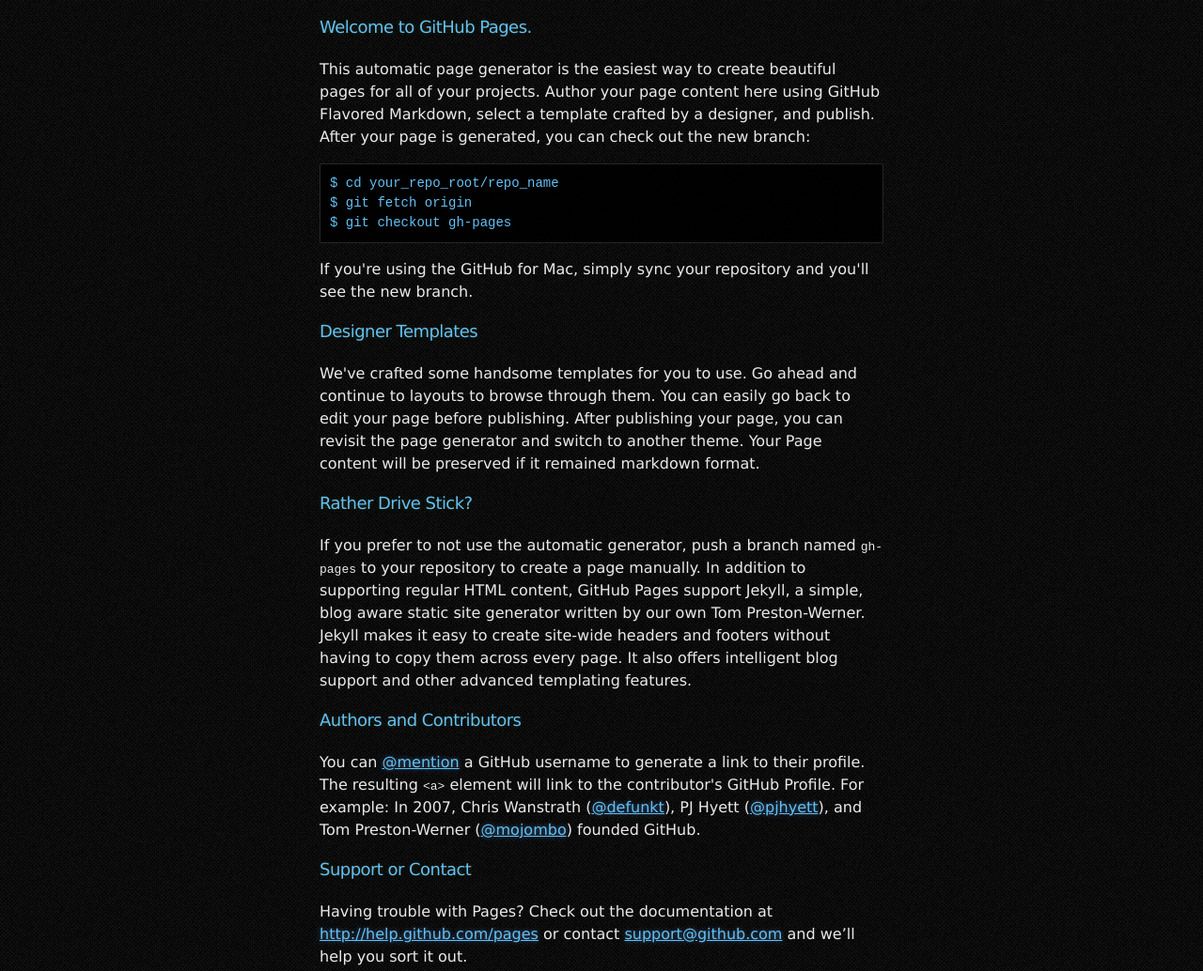
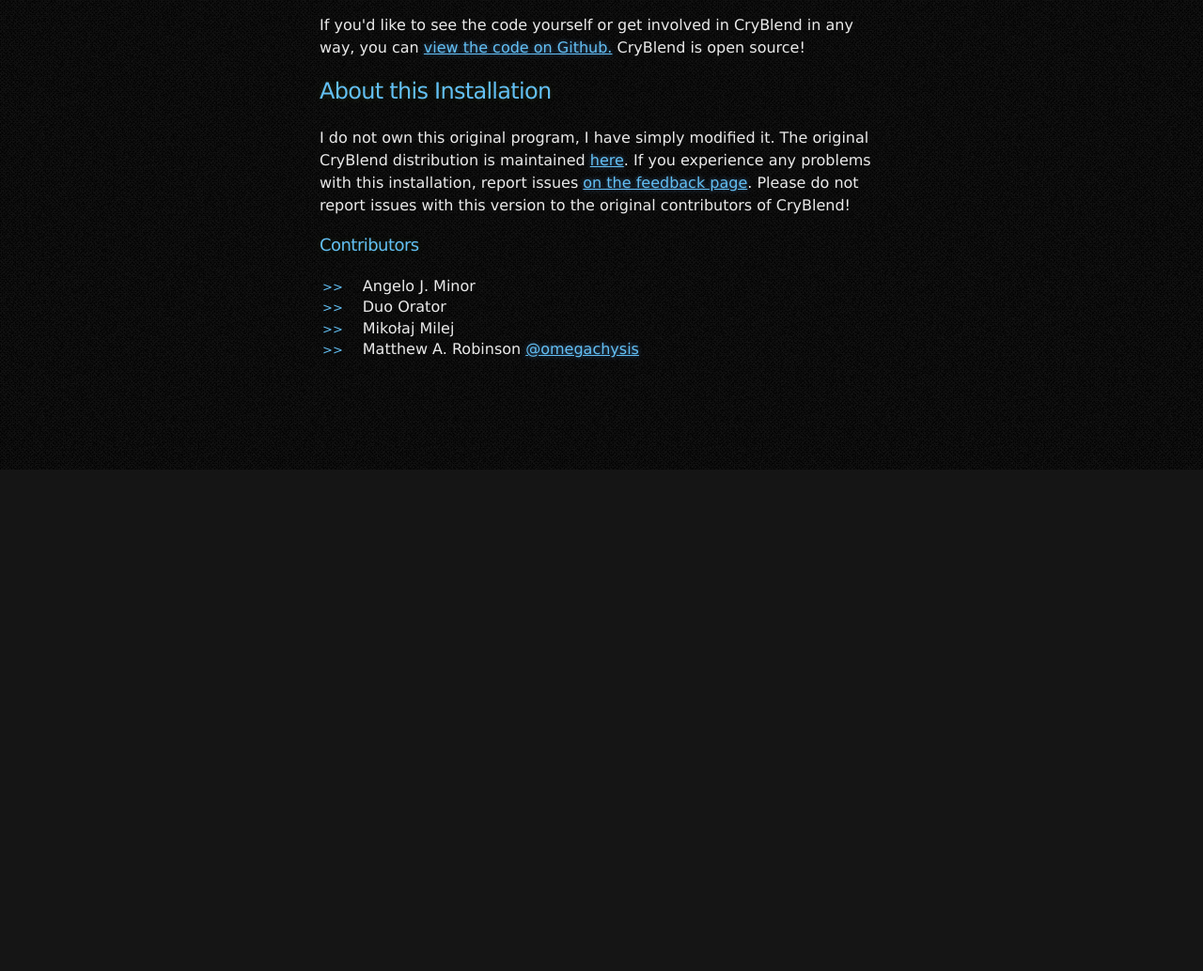
Before and after one commit to omegachysis/cryblend, a plain HTML site: page index.html in a window 1280 px wide. Shown: the part 300-1334 px from the top of the page at 94% size. After the commit the page ends 800 px from the top, so only its background shows below. Drawn offline with Linux system fonts and the light colour scheme.

Commit message:
Major page updates

```diff
--- a/index.html
+++ b/index.html
@@ -26,42 +26,30 @@
       </div>
     </header>
 
-    <div class="container">
-      <section id="main_content">
-        <h3>
-<a name="welcome-to-github-pages" class="anchor" href="#welcome-to-github-pages"><span class="octicon octicon-link"></span></a>Welcome to GitHub Pages.</h3>
+<div class="container">
+<section id="main_content">
 
-<p>This automatic page generator is the easiest way to create beautiful pages for all of your projects. Author your page content here using GitHub Flavored Markdown, select a template crafted by a designer, and publish. After your page is generated, you can check out the new branch:</p>
+<p>If you'd like to see the code yourself or get involved in CryBlend in any way, you can
+<a href="https://github.com/omegachysis/cryblend">view the code on Github.</a>
+CryBlend is open source!</p>
 
-<pre><code>$ cd your_repo_root/repo_name
-$ git fetch origin
-$ git checkout gh-pages
-</code></pre>
+<h2>About this Installation</h2>
 
-<p>If you're using the GitHub for Mac, simply sync your repository and you'll see the new branch.</p>
+<p>I do not own this original program, I have simply modified it.  The original CryBlend distribution is maintained <a href="https://github.com/travnick/CryBlend">here</a>.
+  If you experience any problems with this installation,
+  report issues <a href="https://github.com/omegachysis/cryblend/issues?state=open">on the feedback page</a>.  Please do not
+  report issues with this version to the original contributors of CryBlend!</p>
 
-<h3>
-<a name="designer-templates" class="anchor" href="#designer-templates"><span class="octicon octicon-link"></span></a>Designer Templates</h3>
+<h3>Contributors</h3>
+<ul>
+<li>Angelo J. Minor</li>
+<li>Duo Orator</li>
+<li>Mikołaj Milej</li>
+<li>Matthew A. Robinson  <a href="https://github.com/omegachysis" class="user-mention">@omegachysis</a>
+</ul>
 
-<p>We've crafted some handsome templates for you to use. Go ahead and continue to layouts to browse through them. You can easily go back to edit your page before publishing. After publishing your page, you can revisit the page generator and switch to another theme. Your Page content will be preserved if it remained markdown format.</p>
+</section>
+</div>
 
-<h3>
-<a name="rather-drive-stick" class="anchor" href="#rather-drive-stick"><span class="octicon octicon-link"></span></a>Rather Drive Stick?</h3>
-
-<p>If you prefer to not use the automatic generator, push a branch named <code>gh-pages</code> to your repository to create a page manually. In addition to supporting regular HTML content, GitHub Pages support Jekyll, a simple, blog aware static site generator written by our own Tom Preston-Werner. Jekyll makes it easy to create site-wide headers and footers without having to copy them across every page. It also offers intelligent blog support and other advanced templating features.</p>
-
-<h3>
-<a name="authors-and-contributors" class="anchor" href="#authors-and-contributors"><span class="octicon octicon-link"></span></a>Authors and Contributors</h3>
-
-<p>You can <a href="https://github.com/blog/821" class="user-mention">@mention</a> a GitHub username to generate a link to their profile. The resulting <code>&lt;a&gt;</code> element will link to the contributor's GitHub Profile. For example: In 2007, Chris Wanstrath (<a href="https://github.com/defunkt" class="user-mention">@defunkt</a>), PJ Hyett (<a href="https://github.com/pjhyett" class="user-mention">@pjhyett</a>), and Tom Preston-Werner (<a href="https://github.com/mojombo" class="user-mention">@mojombo</a>) founded GitHub.</p>
-
-<h3>
-<a name="support-or-contact" class="anchor" href="#support-or-contact"><span class="octicon octicon-link"></span></a>Support or Contact</h3>
-
-<p>Having trouble with Pages? Check out the documentation at <a href="http://help.github.com/pages">http://help.github.com/pages</a> or contact <a href="mailto:support@github.com">support@github.com</a> and we’ll help you sort it out.</p>
-      </section>
-    </div>
-
-
-  </body>
+</body>
 </html>
```
